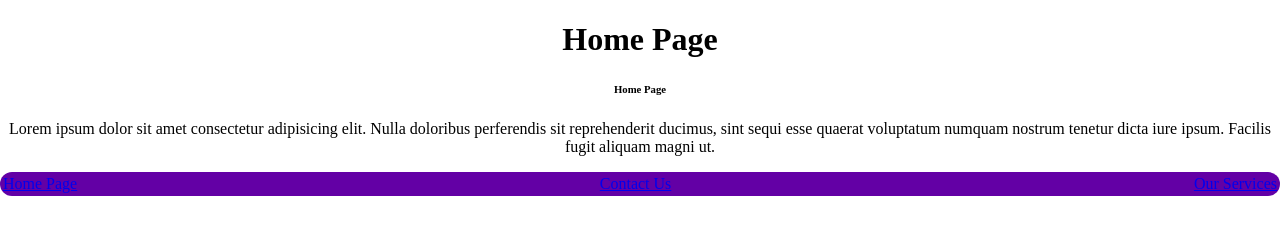
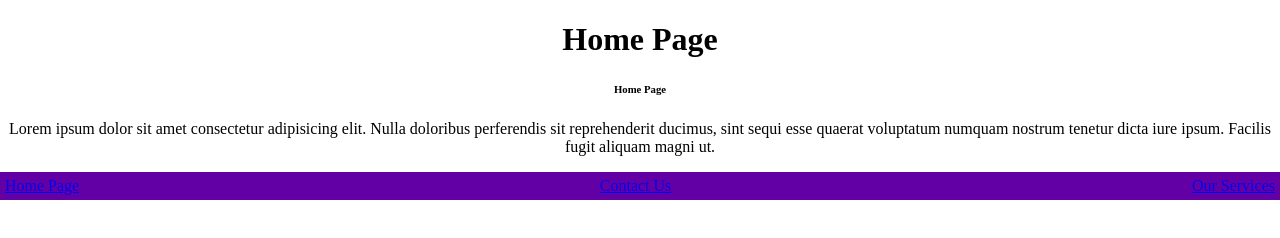
Before and after one commit to ELKOTEL/Express-Routing-Checkpoint, a website: page Public/index.html in a window 1280 px wide. Drawn offline with Linux system fonts and the light colour scheme.

Commit message:
second commit

```diff
--- a/Public/styles.css
+++ b/Public/styles.css
@@ -1,6 +1,5 @@
 body {
     text-align: center;
-    font-family: "Times New Roman", Times, serif;
     margin: 0;
     padding: 0;
     background-color: linear-gradient(to right, rgb(165, 39, 250) , rgb(204, 99, 160));;
@@ -9,8 +8,8 @@
     display: flex;
     justify-content: space-between;
     background-color: rgb(99, 0, 165);
-    padding: 3px;
-    border-radius: 20px;
+    padding: 5px;
+
   }
   a{
     display: flex;
```
